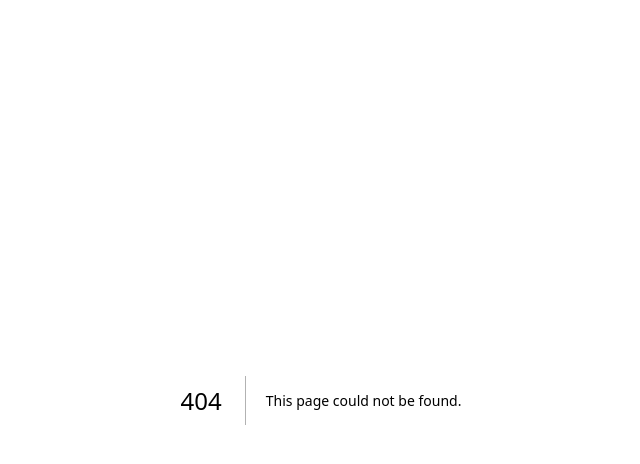
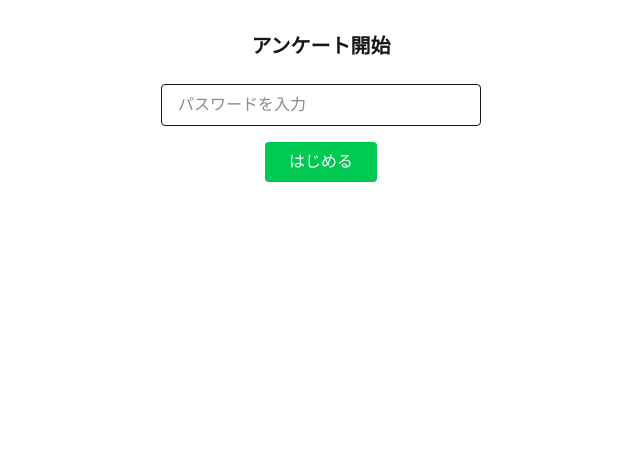
Before and after one commit to yy-s902/gptl-app, a Next.js app: page /answer-login in a window 1280 px wide. Before the commit this address had no page. Shown: the top 464 px of the page, without its empty margins (319-959 px from the left). Built offline with nearby package versions, Linux system fonts and the light colour scheme.

Commit message:
Create page.js

```diff
--- /dev/null
+++ b/src/app/answer-login/page.js
@@ -0,0 +1,41 @@
+'use client';
+
+import { useState } from 'react';
+import { useRouter } from 'next/navigation';
+
+export default function AnswerLoginPage() {
+  const [password, setPassword] = useState('');
+  const [error, setError] = useState('');
+  const router = useRouter();
+
+  const handleLogin = (e) => {
+    e.preventDefault();
+    const correctPassword = 'gptl2024'; // 回答者用パスワード
+
+    if (password === correctPassword) {
+      sessionStorage.setItem('gptl-answer', 'ok');
+      router.push('/question');
+    } else {
+      setError('パスワードが違います');
+    }
+  };
+
+  return (
+    <main className="p-8 text-center">
+      <h1 className="text-xl font-bold mb-6">アンケート開始</h1>
+      <form onSubmit={handleLogin} className="space-y-4 max-w-xs mx-auto">
+        <input
+          type="password"
+          value={password}
+          onChange={(e) => setPassword(e.target.value)}
+          placeholder="パスワードを入力"
+          className="border px-4 py-2 w-full rounded"
+        />
+        {error && <p className="text-red-500">{error}</p>}
+        <button type="submit" className="bg-green-500 text-white px-6 py-2 rounded">
+          はじめる
+        </button>
+      </form>
+    </main>
+  );
+}
```
